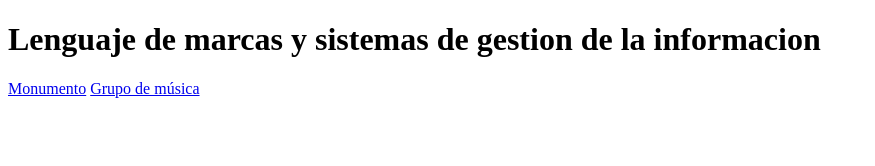
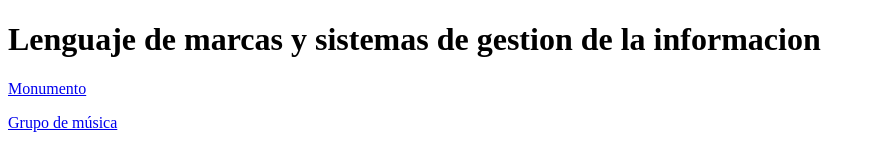
Before and after one commit to Carlosdb148/Carlosdb148.github.io, a plain HTML site: page index.html in a window 1280 px wide. Shown: the whole page, without its empty margins (0-875 px from the left). Drawn offline with Linux system fonts and the light colour scheme.

Commit message:
Update index.html

```diff
--- a/index.html
+++ b/index.html
@@ -6,6 +6,6 @@
     <body>
       <h1>Lenguaje de marcas y sistemas de gestion de la informacion</h1>
       <a href="monumento/index.html">Monumento</a>
-      <a href="Grupo música/Grupo de musica.html">Grupo de música</a>
+      <p><a href="Grupo música/Grupo de musica.html">Grupo de música</a></p>
     </body>
 </html>
```
